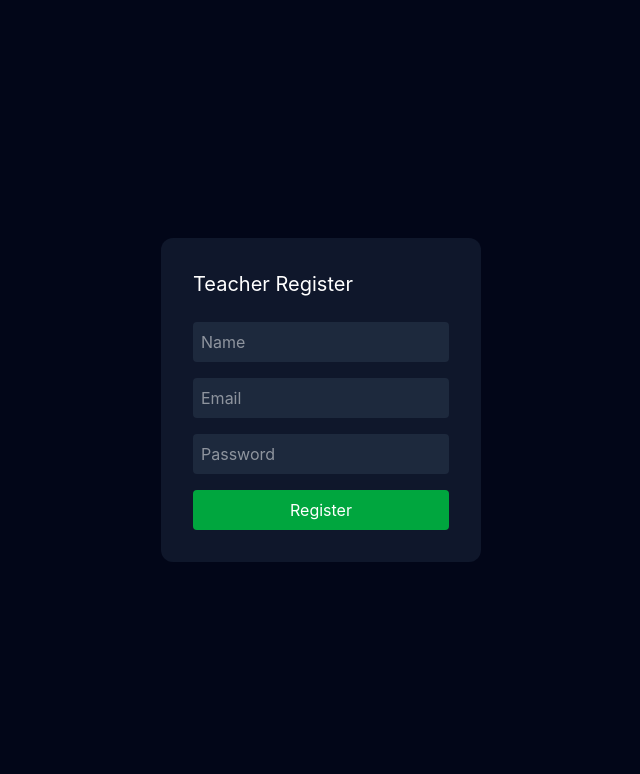
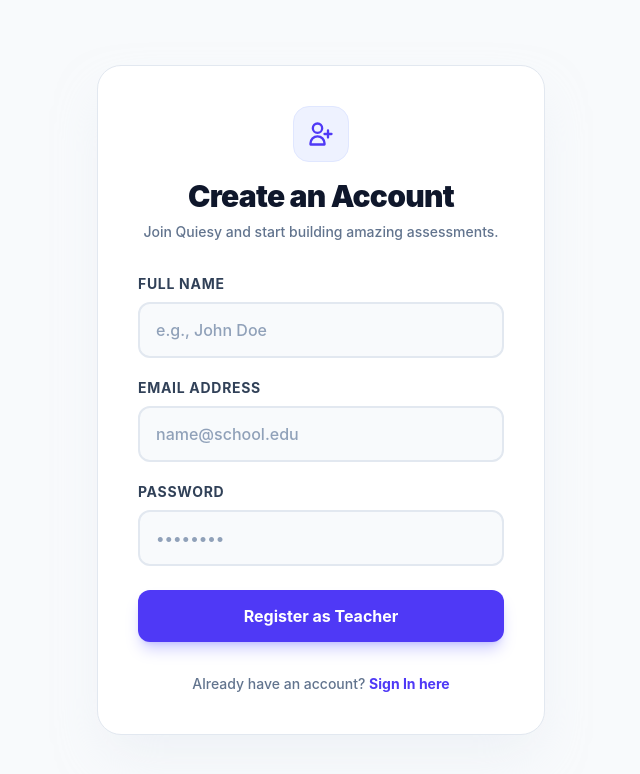
Before and after one commit to pratyushmaurya01/quiesy_main, a React app in the folder frontend/: page /register in a window 1280 px wide. Shown: the top 774 px of the page, without its empty margins (319-959 px from the left). Built offline with nearby package versions, Linux system fonts and the light colour scheme; the HTML template or start-up script is replaced by a standard one.

Commit message:
Fixed register

```diff
--- a/frontend/src/pages/Register.jsx
+++ b/frontend/src/pages/Register.jsx
@@ -1,9 +1,8 @@
 import { useState } from "react"
-import { useNavigate } from "react-router-dom"
+import { useNavigate, Link } from "react-router-dom"
 import API from "../api/api"
 
 export default function Register() {
-
   const navigate = useNavigate()
 
   const [form, setForm] = useState({
@@ -11,6 +10,9 @@ export default function Register() {
     email: "",
     password: ""
   })
+
+  const [loading, setLoading] = useState(false)
+  const [error, setError] = useState("")
 
   const handleChange = (e) => {
     setForm({
@@ -21,51 +23,117 @@ export default function Register() {
 
   const handleSubmit = async (e) => {
     e.preventDefault()
+    setLoading(true)
+    setError("")
 
+    try {
+      // API call using Axios
       const res = await API.post("register/", form)
-    if(res.ok){
+
+      // Axios success usually returns status 200 or 201
+      if (res.status === 200 || res.status === 201) {
+        alert("Registration Successful! Please log in.")
+        // Immediately redirect to home/login
         navigate("/login")
+      }
+    } catch (err) {
+      console.error(err)
+      // Display error from backend if available
+      setError(err.response?.data?.error || err.response?.data?.detail || "Registration failed. Please try again.")
+    } finally {
+      setLoading(false)
     }
   }
 
   return (
-    <div className="min-h-screen flex items-center justify-center bg-slate-950 text-white">
+    <div className="min-h-screen flex items-center justify-center bg-slate-50 dark:bg-slate-950 p-4 transition-colors duration-200">
 
-      <form onSubmit={handleSubmit} className="bg-slate-900 p-8 rounded-xl w-80">
+      <div className="w-full max-w-md bg-white dark:bg-slate-900 border border-slate-200 dark:border-slate-800 p-8 sm:p-10 rounded-3xl shadow-2xl shadow-slate-200/50 dark:shadow-none">
 
-        <h2 className="text-xl mb-6">Teacher Register</h2>
+        {/* Header Section */}
+        <div className="text-center mb-8">
+          <div className="w-14 h-14 bg-indigo-50 dark:bg-indigo-900/30 rounded-2xl flex items-center justify-center mx-auto mb-4 border border-indigo-100 dark:border-indigo-800/50">
+            <svg className="w-7 h-7 text-indigo-600 dark:text-indigo-400" fill="none" stroke="currentColor" viewBox="0 0 24 24"><path strokeLinecap="round" strokeLinejoin="round" strokeWidth="2" d="M18 9v3m0 0v3m0-3h3m-3 0h-3m-2-5a4 4 0 11-8 0 4 4 0 018 0zM3 20a6 6 0 0112 0v1H3v-1z" /></svg>
+          </div>
+          <h2 className="text-2xl sm:text-3xl font-black text-slate-900 dark:text-white tracking-tight">
+            Create an Account
+          </h2>
+          <p className="text-sm font-medium text-slate-500 dark:text-slate-400 mt-2">
+            Join Quiesy and start building amazing assessments.
+          </p>
+        </div>
 
+        {/* Error Message Display */}
+        {error && (
+          <div className="mb-6 bg-red-50 dark:bg-red-500/10 border border-red-200 dark:border-red-500/20 text-red-600 dark:text-red-400 text-sm p-3.5 rounded-xl text-center font-bold">
+            {error}
+          </div>
+        )}
+
+        {/* Form */}
+        <form onSubmit={handleSubmit} className="space-y-5">
+
+          <div>
+            <label className="block text-sm font-bold text-slate-700 dark:text-slate-300 mb-2 uppercase tracking-wider">Full Name</label>
             <input
+              required
               name="name"
-          placeholder="Name"
+              placeholder="e.g., John Doe"
               onChange={handleChange}
-          className="w-full mb-4 p-2 rounded bg-slate-800"
+              className="w-full px-4 py-3.5 bg-slate-50 dark:bg-slate-800/50 border-2 border-slate-200 dark:border-slate-700 rounded-xl text-slate-900 dark:text-white font-medium placeholder-slate-400 focus:outline-none focus:ring-2 focus:ring-indigo-500/50 focus:border-indigo-500 transition-all"
             />
+          </div>
 
+          <div>
+            <label className="block text-sm font-bold text-slate-700 dark:text-slate-300 mb-2 uppercase tracking-wider">Email Address</label>
             <input
+              required
+              type="email"
               name="email"
-          placeholder="Email"
+              placeholder="name@school.edu"
               onChange={handleChange}
-          className="w-full mb-4 p-2 rounded bg-slate-800"
+              className="w-full px-4 py-3.5 bg-slate-50 dark:bg-slate-800/50 border-2 border-slate-200 dark:border-slate-700 rounded-xl text-slate-900 dark:text-white font-medium placeholder-slate-400 focus:outline-none focus:ring-2 focus:ring-indigo-500/50 focus:border-indigo-500 transition-all"
             />
+          </div>
 
+          <div>
+            <label className="block text-sm font-bold text-slate-700 dark:text-slate-300 mb-2 uppercase tracking-wider">Password</label>
             <input
+              required
               type="password"
               name="password"
-          placeholder="Password"
+              placeholder="••••••••"
               onChange={handleChange}
-          className="w-full mb-4 p-2 rounded bg-slate-800"
+              className="w-full px-4 py-3.5 bg-slate-50 dark:bg-slate-800/50 border-2 border-slate-200 dark:border-slate-700 rounded-xl text-slate-900 dark:text-white font-medium placeholder-slate-400 focus:outline-none focus:ring-2 focus:ring-indigo-500/50 focus:border-indigo-500 transition-all"
             />
+          </div>
 
           <button
             type="submit"
-          className="w-full bg-green-600 p-2 rounded"
+            disabled={loading}
+            className="w-full py-3.5 px-4 bg-indigo-600 hover:bg-indigo-700 text-white font-bold rounded-xl shadow-lg shadow-indigo-500/30 transition-all active:scale-[0.98] disabled:opacity-70 disabled:cursor-wait mt-6 flex items-center justify-center gap-2 cursor-pointer"
           >
-          Register
+            {loading ? (
+              <>
+                <div className="w-5 h-5 border-2 border-white border-t-transparent rounded-full animate-spin"></div>
+                Creating Account...
+              </>
+            ) : (
+              "Register as Teacher"
+            )}
           </button>
 
         </form>
 
+        {/* Footer Link */}
+        <p className="text-center text-sm font-medium text-slate-500 dark:text-slate-400 mt-8">
+          Already have an account?{" "}
+          <Link to="/" className="text-indigo-600 dark:text-indigo-400 font-bold hover:underline underline-offset-4 cursor-pointer">
+            Sign In here
+          </Link>
+        </p>
+
+      </div>
     </div>
   )
 }
```
Lines whose indentation alone changed are shown as unchanged.
